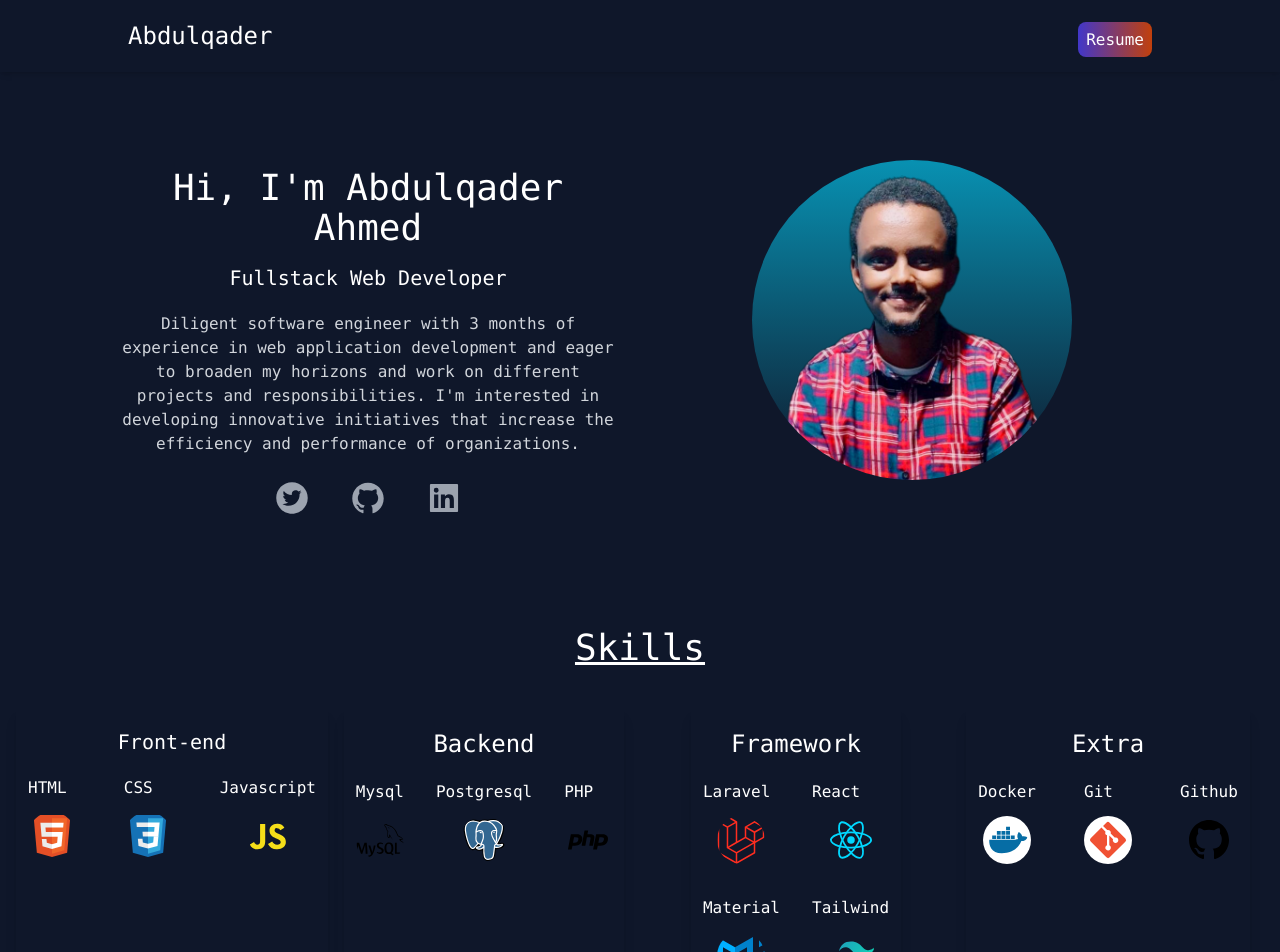
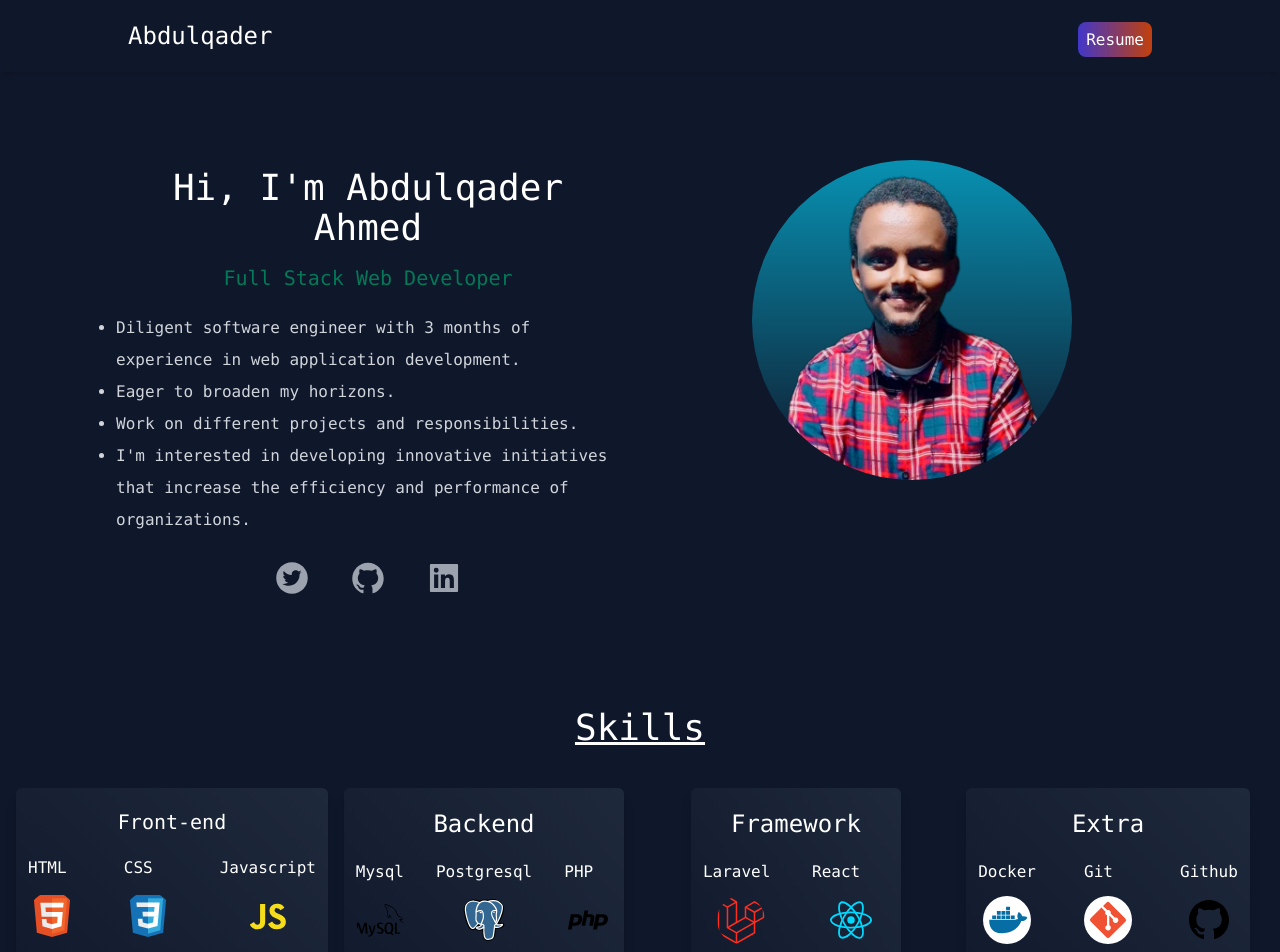
Before and after one commit to AbdulqaderAhmed/portfolio, a React (Vite) app: page / in a window 1280 px wide. Shown: the top 952 px of the page. Built offline with nearby package versions, Linux system fonts and the light colour scheme.

Commit message:
skills card change

```diff
--- a/src/components/about/About.jsx
+++ b/src/components/about/About.jsx
@@ -10,19 +10,26 @@ import Abdu from "../../assets/image/abdu2.png";
 
 export default function About() {
   return (
-    <div className="text-center py-12 px-auto grid md:grid-cols-2 lg:px-20 lg:py-15">
-      <div className="text-center md:px-5 md:py-10 ">
+    <div className="py-12 px-auto grid md:grid-cols-2 lg:px-20 lg:py-15">
+      <div className="md:px-5 md:py-10 ">
         <h2 className="text-4xl text-center font-medium py-2">
           Hi, I'm Abdulqader Ahmed
         </h2>
-        <h3 className="text-xl font-medium py-2">Fullstack Web Developer</h3>
-        <p className="py-3 text-gray-200 md:text-gray-300 text-md leading-6">
-          Diligent software engineer with 3 months of experience in web
-          application development and eager to broaden my horizons and work on
-          different projects and responsibilities. I'm interested in developing
-          innovative initiatives that increase the efficiency and performance of
-          organizations.
-        </p>
+        <h3 className="text-xl text-center text-emerald-700 font-medium py-2">
+          Full Stack Web Developer
+        </h3>
+        <ul className="py-3 list-disc text-gray-200 md:text-gray-300 text-md leading-8">
+          <li>
+            Diligent software engineer with 3 months of experience in web
+            application development.
+          </li>
+          <li>Eager to broaden my horizons.</li>
+          <li>Work on different projects and responsibilities.</li>
+          <li>
+            I'm interested in developing innovative initiatives that increase
+            the efficiency and performance of organizations.
+          </li>
+        </ul>
         <div className="flex justify-center text-4xl gap-10 py-3 text-gray-400">
           <a
             href="https://twitter.com/Abdulqa67633591"
--- a/src/components/skills/Skill.jsx
+++ b/src/components/skills/Skill.jsx
@@ -18,7 +18,7 @@ export default function Skill() {
     <div className="mt-3">
       <h1 className="text-4xl text-center font-medium underline">Skills</h1>
       <div className="grid grid-cols-1 md:grid-cols-2 lg:grid-cols-4">
-        <div className="my-10 mx-auto bg-transparent rounded-md shadow-lg">
+        <div className="my-10 mx-auto bg-gradient-to-bl from-slate-800 to-slate-900 rounded-md shadow-lg">
           <div className="px-3 py-5">
             <h3 className="text-xl text-center font-normal pb-5">Front-end</h3>
 
@@ -53,7 +53,7 @@ export default function Skill() {
           </div>
         </div>
 
-        <div className="my-10 mx-auto bg-transparent rounded-md shadow-lg">
+        <div className="my-10 mx-auto bg-gradient-to-bl from-slate-800 to-slate-900 rounded-md shadow-lg">
           <div className="px-3 py-5">
             <h3 className="text-2xl text-center font-normal pb-5">Backend</h3>
 
@@ -88,7 +88,7 @@ export default function Skill() {
           </div>
         </div>
 
-        <div className="my-10 mx-auto bg-transparent rounded-md shadow-lg">
+        <div className="my-10 mx-auto bg-gradient-to-bl from-slate-800 to-slate-900 rounded-md shadow-lg">
           <div className="px-3 py-5">
             <h3 className="text-2xl text-center font-normal pb-5">Framework</h3>
 
@@ -132,7 +132,7 @@ export default function Skill() {
           </div>
         </div>
 
-        <div className="my-10 mx-auto bg-transparent rounded-md shadow-lg">
+        <div className="my-10 mx-auto bg-gradient-to-bl from-slate-800 to-slate-900 rounded-md shadow-lg">
           <div className="px-3 py-5">
             <h3 className="text-2xl text-center font-normal pb-5">Extra</h3>
 
```
